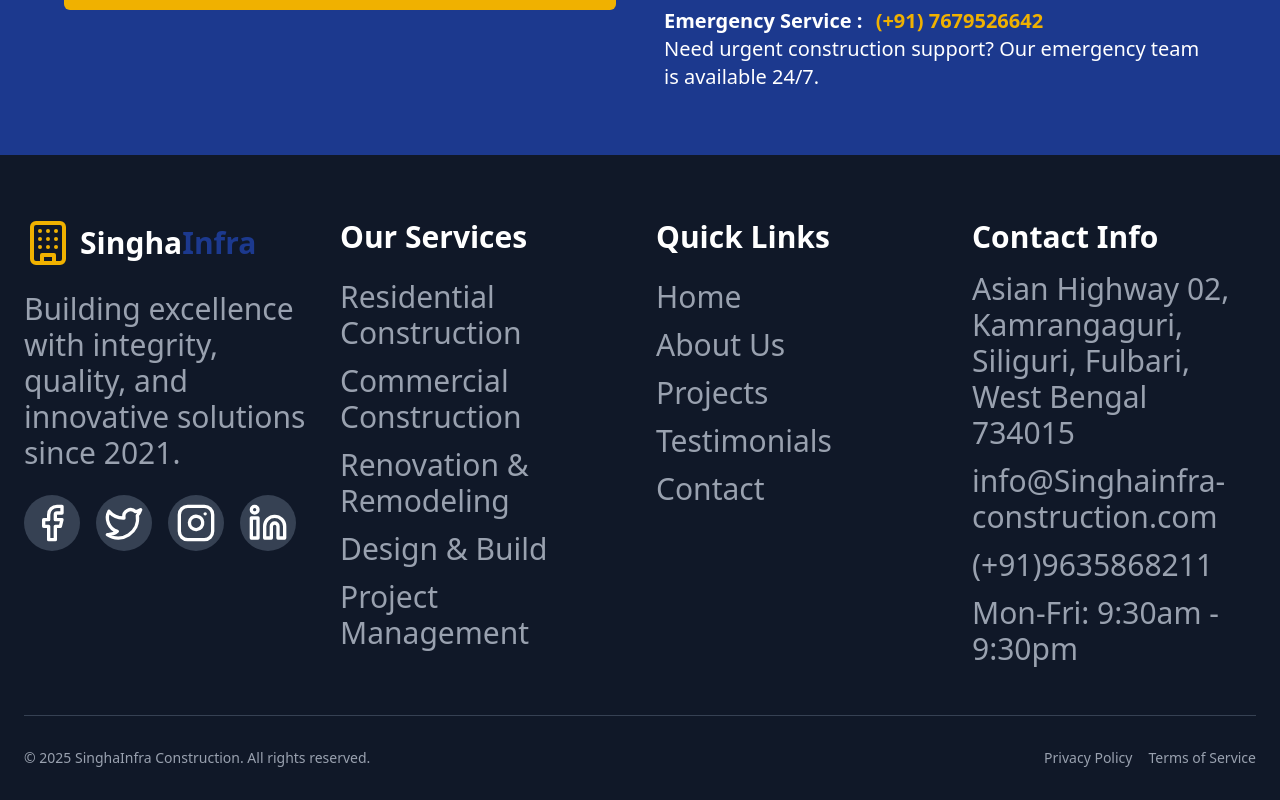
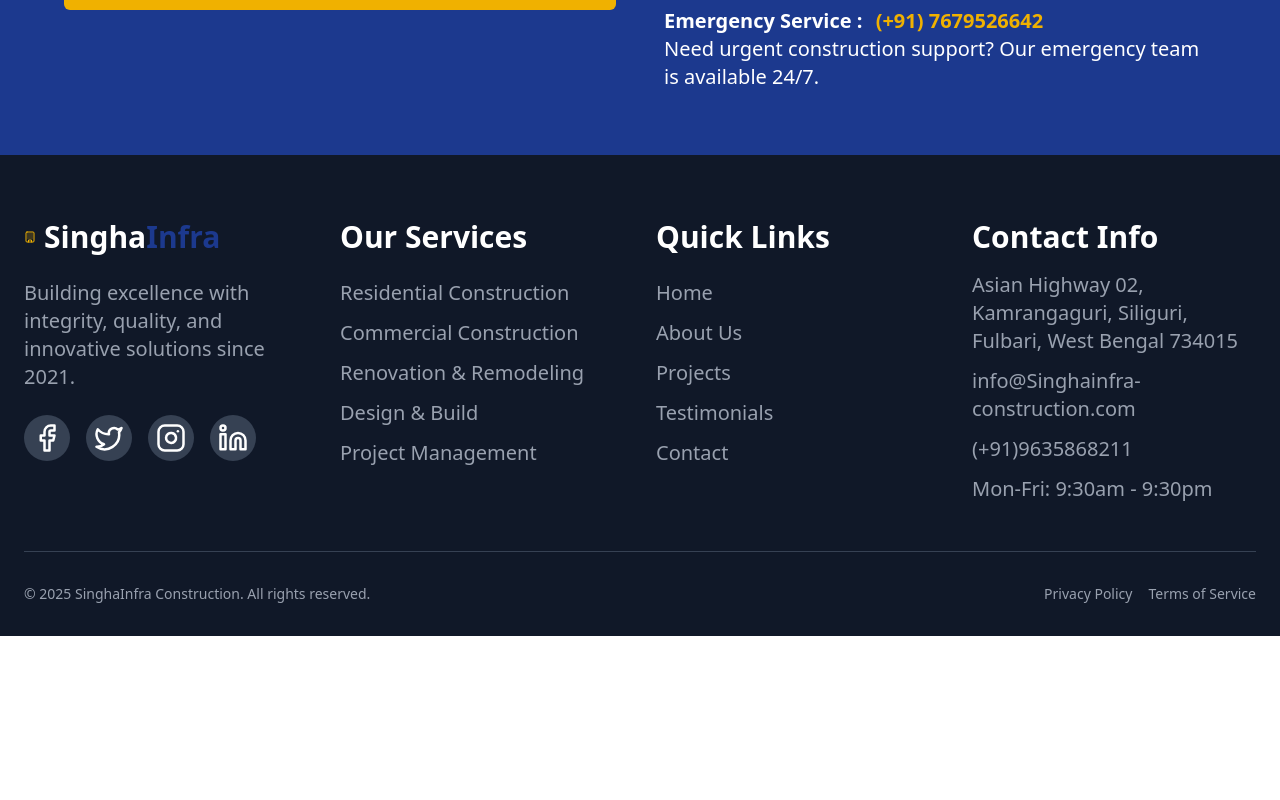
Before and after one commit to NITISHsng/construction, a React (Vite) app: page / in a window 1280 px wide. Shown: the part 5135-5935 px from the top of the page. After the commit the page ends 5771 px from the top, so only its background shows below. Built offline with nearby package versions, Linux system fonts and the light colour scheme; no server answers; the database is empty.

Commit message:
font size update

```diff
--- a/src/components/Footer.jsx
+++ b/src/components/Footer.jsx
@@ -10,11 +10,11 @@ const Footer = () => {
           {/* Company Info */}
           <div>
             <div className="flex items-center gap-2 mb-6">
-              <Building className="size-12 text-yellow-500" />
+              <Building className=" text-yellow-500" size={12}/>
               <span className="  font-bold text-primary">Singha<span className="text-blue-900">Infra</span></span>
 
             </div>
-            <p className="text-gray-400 mb-6">
+            <p className="text-gray-400 mb-6 text-xl md:2xl">
               Building excellence with integrity, quality, and innovative solutions since 2021.
             </p>
             <div className="flex gap-4">
@@ -24,7 +24,7 @@ const Footer = () => {
                   href="#"
                   className="bg-gray-700 p-2 rounded-full hover:bg-yellow-500 hover:text-black transition-colors"
                 >
-                  <Icon size={40} />
+                  <Icon size={30} />
                 </a>
               ))}
             </div>
@@ -33,7 +33,7 @@ const Footer = () => {
           {/* Services */}
           <div>
             <h3 className=" font-bold mb-6">Our Services</h3>
-            <ul className="space-y-3">
+            <ul className="space-y-3 text-xl md:2xl">
               {["Residential Construction", "Commercial Construction", "Renovation & Remodeling", "Design & Build", "Project Management"].map((service, index) => (
                 <li key={index}>
                   <a href="#" className="text-gray-400 hover:text-yellow-500 transition-colors">
@@ -47,7 +47,7 @@ const Footer = () => {
           {/* Quick Links */}
           <div>
             <h3 className=" font-bold mb-6">Quick Links</h3>
-            <ul className="space-y-3">
+            <ul className="space-y-3 text-xl md:2xl">
               {["Home", "About Us", "Projects", "Testimonials", "Contact"].map((link, index) => (
                 <li key={index}>
                   <a href={`#${link.toLowerCase().replace(/ /g, "")}`} className="text-gray-400 hover:text-yellow-500 transition-colors">
@@ -61,7 +61,7 @@ const Footer = () => {
           {/* Contact Info */}
           <div>
             <h3 className=" font-bold mb-4">Contact Info</h3>
-            <ul className="space-y-3 text-gray-400">
+            <ul className="space-y-3 text-gray-400 text-xl md:2xl">
               <li> Asian Highway 02, Kamrangaguri, Siliguri, Fulbari, West Bengal 734015</li>
               <li>info@Singhainfra-construction.com</li>
               <li>(+91)9635868211</li>
```
